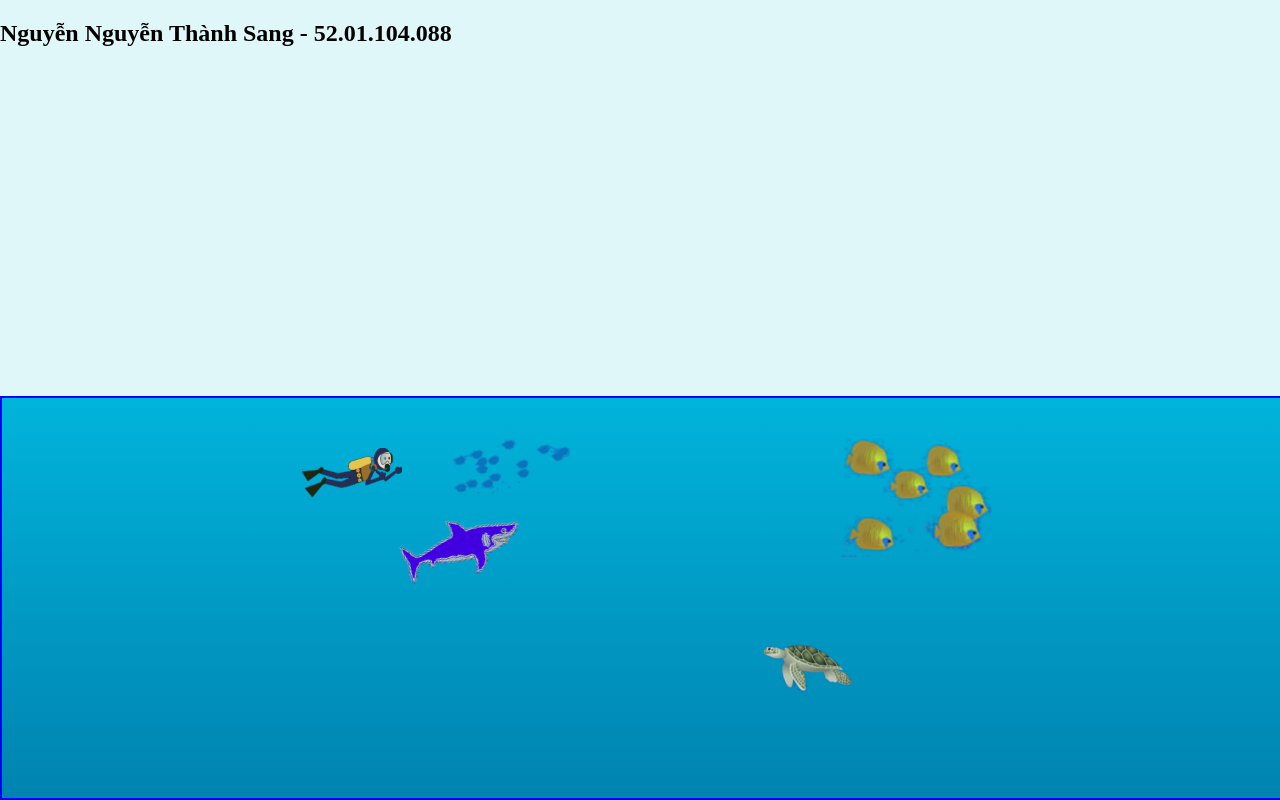
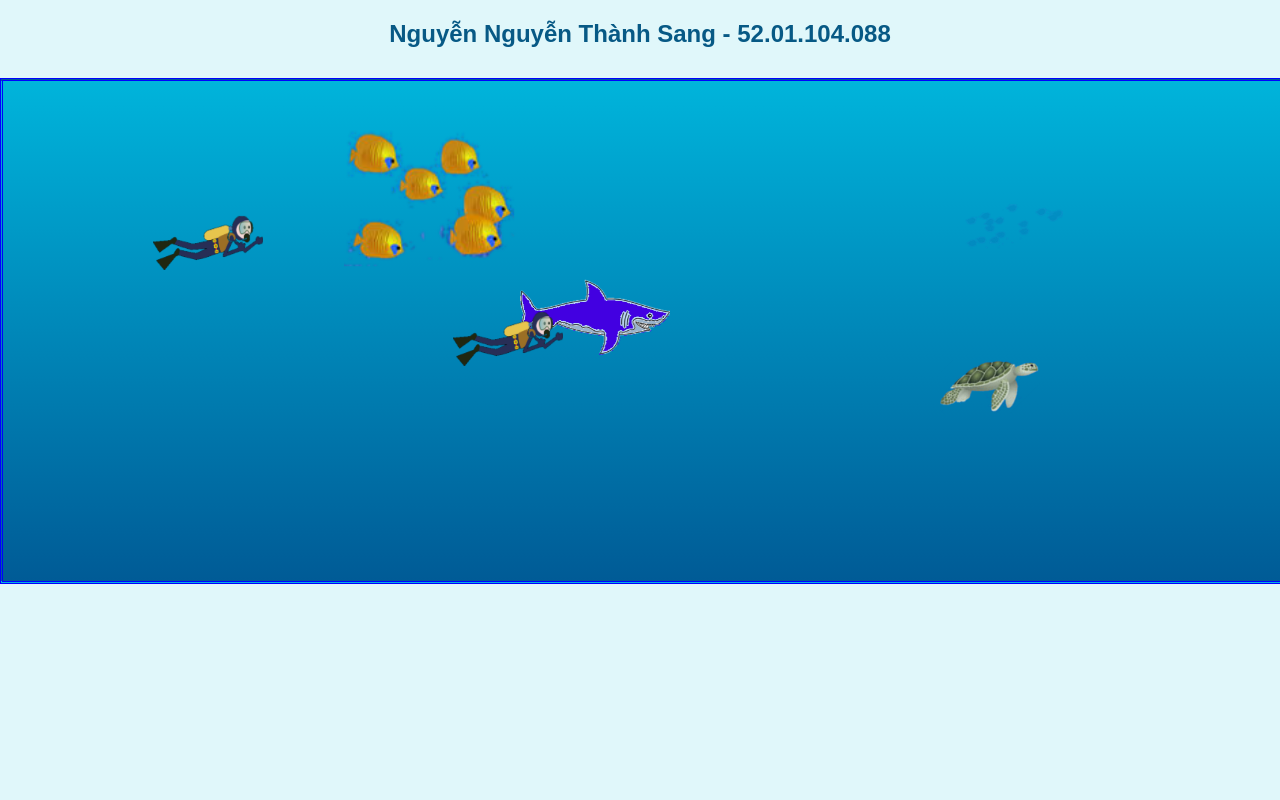
Before and after one commit to tsang4122/ho-ca, a plain HTML site: page index.html in a window 1280 px wide. Drawn offline with Linux system fonts and the light colour scheme.

Commit message:
sua code

```diff
--- a/index.html
+++ b/index.html
@@ -4,136 +4,39 @@
 <head>
     <meta charset="UTF-8">
     <meta name="viewport" content="width=device-width, initial-scale=1.0">
-    <title>Hồ cá</title>
-
-    <style>
-        body {
-            margin: 0;
-            background-color: #e0f7fa;
-        }
-
-        #hoca {
-            position: fixed;
-            bottom: 0;
-            width: 100%;
-            height: 400px;
-            border: 2px double blue;
-            background: linear-gradient(to bottom, #00b4db, #0083b0);
-            overflow: hidden;
-        }
-
-        @keyframes caboi {
-            0% {
-                transform: translate(0px, 200px) rotate(0deg);
-            }
-            25% {
-                transform: translate(400px, 100px) rotate(-20deg);
-            }
-            48% {
-                transform: translate(800px, 200px) rotate(0deg);
-            }
-            52% {
-                transform: translate(800px, 200px) rotate(-10deg) scaleX(-1);
-            }
-            75% {
-                transform: translate(400px, 150px) rotate(10deg) scaleX(-1);
-            }
-            100% {
-                transform: translate(0px, 200px) rotate(0deg);
-            }
-        }
-
-        @keyframes tholanboi {
-            0% {
-                transform: translate(-150px, 50px);
-            }
-            100% {
-                transform: translate(1200px, 50px);
-            }
-        }
-
-        @keyframes ruaboi {
-            0% {
-                transform: translate(1000px, 250px) scaleX(-1);
-            }
-            100% {
-                transform: translate(-200px, 230px) scaleX(-1);
-            }
-        }
-
-        @keyframes dan_ca {
-            0% {
-                transform: translateX(0px);
-            }
-            100% {
-                transform: translateX(-300px);
-            }
-        }
-
-        @keyframes botnoi {
-            0% {
-                transform: translateY(0px);
-            }
-            50% {
-                transform: translateY(35px);
-            }
-            100% {
-                transform: translateY(0px);
-            }
-        }
-
-        #ca {
-            position: absolute;
-            width: 120px;
-            animation: caboi 20s infinite linear;
-        }
-
-        #tholan {
-            position: absolute;
-            width: 100px;
-            animation: tholanboi 15s infinite linear;
-        }
-
-        #rua {
-            position: absolute;
-            width: 90px;
-            animation: ruaboi 25s infinite linear;
-        }
-
-        #danca {
-            position: absolute;
-            top: 40px;
-            right: 50px;
-            width: 150px;
-            opacity: 0.8;
-            animation: dan_ca 10s infinite alternate;
-        }
-
-        #bot {
-            position: absolute;
-            width: 120px;
-            top: 20px;
-            left: 35%;
-            animation: botnoi 7s infinite ease-in-out;
-        }
-    </style>
+    <title>Hồ cá vui nhộn</title>
+    <link rel="stylesheet" href="mystyle.css">
 </head>
 
 <body>
 
     <h2>Nguyễn Nguyễn Thành Sang - 52.01.104.088</h2>
 
-    <div id="hoca">
+    <div id="content">
 
-        <img id="danca" src="goldFishSchool.png" alt="Đàn cá">
+        <div id="shark">
+            <img src="shark.png" alt="Cá mập">
+        </div>
 
-        <img id="ca" src="shark.png" alt="Cá mập">
+        <div id="turtle">
+            <img src="turtle.png" alt="Rùa">
+        </div>
 
-        <img id="tholan" src="diver1.png" alt="Thợ lặn">
+        <div id="diver1">
+            <img src="diver1.png" alt="Thợ lặn">
+        </div>
 
-        <img id="rua" src="turtle.png" alt="Rùa">
+        <div id="diver2">
+            <img src="diver1.png" alt="Thợ lặn">
+        </div>
 
-        <img id="bot" src="faintSchool.png" alt="Bọt khí">
+        <div id="school">
+            <img src="goldFishSchool.png" alt="Đàn cá">
+        </div>
+
+        <div id="bubbles">
+            <img src="faintSchool.png" alt="Bong bóng">
+        </div>
 
     </div>
 
```
